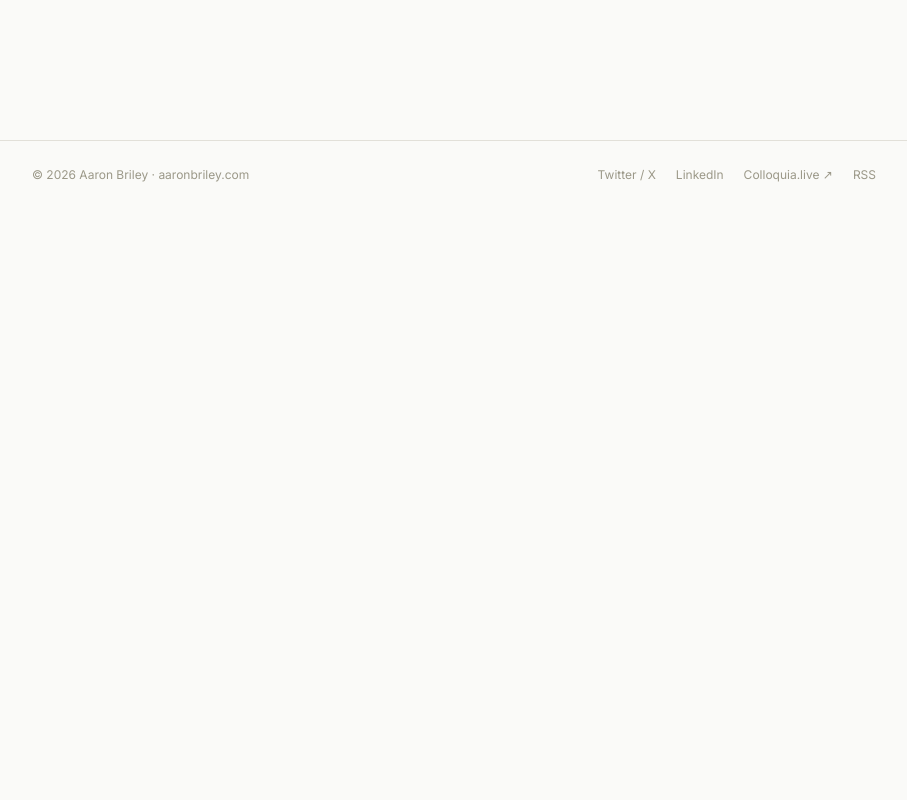
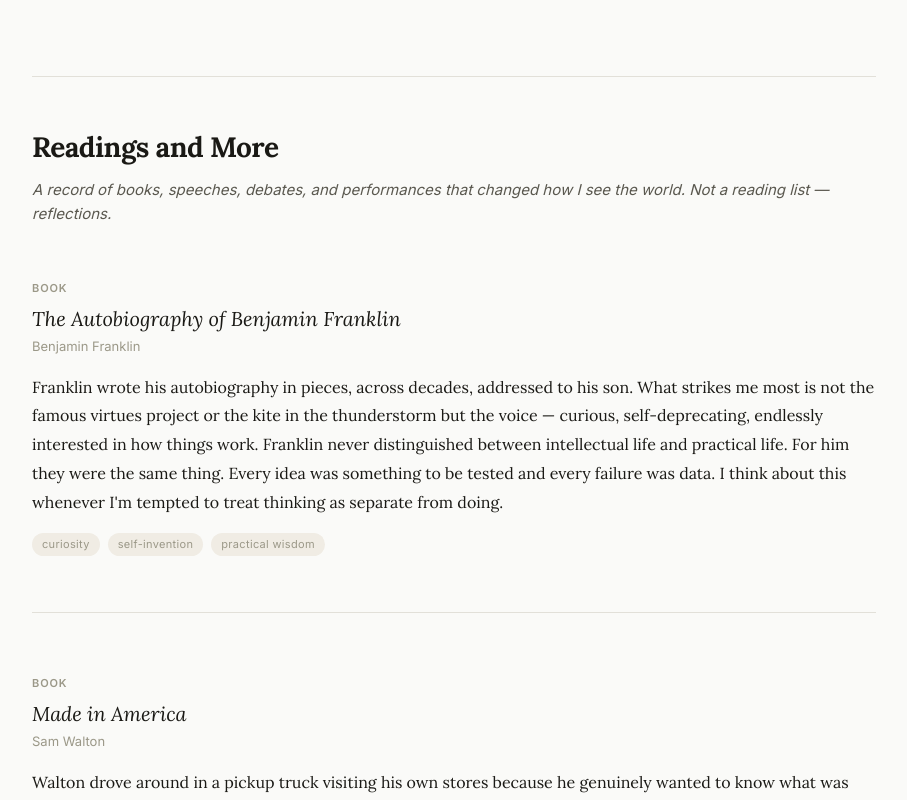
Before and after one commit to aaronbriley/aaron-briley-site, a React (Vite) app: page /reading in a window 1280 px wide. Shown: the part 1040-1840 px from the top of the page, without its empty margins (186-1093 px from the left). Before the commit the page ends 1249 px from the top, so only its background shows below. Built offline with nearby package versions, Linux system fonts and the light colour scheme.

Commit message:
Update Reading.tsx

```diff
--- a/src/pages/Reading.tsx
+++ b/src/pages/Reading.tsx
@@ -1,4 +1,4 @@
-import { BOOKS } from "../data/articles";
+import { BOOKS, ENCOUNTERS } from "../data/articles";
 
 const SECTIONS = ["Currently Reading", "Recently Finished", "Favorites"] as const;
 
@@ -6,21 +6,79 @@
   return (
     <main>
       <div className="site-container">
+
+        {/* Books section */}
         <section style={{ padding: "48px 0 32px" }}>
-          <h1 style={{ fontFamily: "var(--font-serif)", fontSize: "36px", fontWeight: 700, color: "var(--color-text-primary)", marginBottom: "8px", letterSpacing: "-0.02em" }} className="page-h1">Reading</h1>
-          <p style={{ fontFamily: "var(--font-sans)", fontSize: "15px", color: "var(--color-text-secondary)", lineHeight: 1.6 }}>What's on my nightstand and what's shaped my thinking.</p>
+          <h1
+            style={{
+              fontFamily: "var(--font-serif)",
+              fontSize: "36px",
+              fontWeight: 700,
+              color: "var(--color-text-primary)",
+              marginBottom: "8px",
+              letterSpacing: "-0.02em",
+            }}
+            className="page-h1"
+          >
+            Reading
+          </h1>
+          <p
+            style={{
+              fontFamily: "var(--font-sans)",
+              fontSize: "15px",
+              color: "var(--color-text-secondary)",
+              lineHeight: 1.6,
+            }}
+          >
+            What's on my nightstand and what's shaped my thinking.
+          </p>
         </section>
+
         <section style={{ paddingBottom: "64px" }}>
           {SECTIONS.map((section) => {
             const books = BOOKS.filter((b) => b.section === section);
             return (
               <div key={section} style={{ marginBottom: "40px" }}>
-                <h2 style={{ fontFamily: "var(--font-sans)", fontSize: "11px", fontWeight: 600, color: "var(--color-text-tertiary)", textTransform: "uppercase", letterSpacing: "0.08em", marginBottom: "16px", paddingBottom: "10px", borderBottom: "0.5px solid var(--color-border)" }}>{section}</h2>
+                <h2
+                  style={{
+                    fontFamily: "var(--font-sans)",
+                    fontSize: "11px",
+                    fontWeight: 600,
+                    color: "var(--color-text-tertiary)",
+                    textTransform: "uppercase",
+                    letterSpacing: "0.08em",
+                    marginBottom: "16px",
+                    paddingBottom: "10px",
+                    borderBottom: "0.5px solid var(--color-border)",
+                  }}
+                >
+                  {section}
+                </h2>
                 <div style={{ display: "flex", flexDirection: "column", gap: "12px" }}>
                   {books.map((book) => (
                     <div key={book.title}>
-                      <span style={{ fontFamily: "var(--font-serif)", fontSize: "17px", fontStyle: "italic", fontWeight: 400, color: "var(--color-text-primary)", display: "block", marginBottom: "2px" }}>{book.title}</span>
-                      <span style={{ fontFamily: "var(--font-sans)", fontSize: "13px", color: "var(--color-text-tertiary)" }}>{book.author}</span>
+                      <span
+                        style={{
+                          fontFamily: "var(--font-serif)",
+                          fontSize: "17px",
+                          fontStyle: "italic",
+                          fontWeight: 400,
+                          color: "var(--color-text-primary)",
+                          display: "block",
+                          marginBottom: "2px",
+                        }}
+                      >
+                        {book.title}
+                      </span>
+                      <span
+                        style={{
+                          fontFamily: "var(--font-sans)",
+                          fontSize: "13px",
+                          color: "var(--color-text-tertiary)",
+                        }}
+                      >
+                        {book.author}
+                      </span>
                     </div>
                   ))}
                 </div>
@@ -28,7 +86,120 @@
             );
           })}
         </section>
+
+        {/* Readings and More section */}
+        <section style={{ paddingBottom: "80px", borderTop: "0.5px solid var(--color-border)", paddingTop: "48px" }}>
+          <h2
+            style={{
+              fontFamily: "var(--font-serif)",
+              fontSize: "28px",
+              fontWeight: 700,
+              color: "var(--color-text-primary)",
+              marginBottom: "8px",
+              letterSpacing: "-0.02em",
+            }}
+          >
+            Readings and More
+          </h2>
+          <p
+            style={{
+              fontFamily: "var(--font-sans)",
+              fontSize: "15px",
+              color: "var(--color-text-secondary)",
+              lineHeight: 1.6,
+              marginBottom: "48px",
+              fontStyle: "italic",
+            }}
+          >
+            A record of books, speeches, debates, and performances that changed how I see the world. Not a reading list — reflections.
+          </p>
+
+          {ENCOUNTERS.map((encounter, index) => (
+            <article
+              key={index}
+              style={{
+                marginBottom: "56px",
+                paddingBottom: "56px",
+                borderBottom: index < ENCOUNTERS.length - 1 ? "0.5px solid var(--color-border)" : "none",
+              }}
+            >
+              <span
+                style={{
+                  display: "inline-block",
+                  fontFamily: "var(--font-sans)",
+                  fontSize: "11px",
+                  fontWeight: 600,
+                  letterSpacing: "0.08em",
+                  textTransform: "uppercase",
+                  color: "var(--color-text-tertiary)",
+                  marginBottom: "8px",
+                }}
+              >
+                {encounter.type}
+              </span>
+              <h3
+                style={{
+                  fontFamily: "var(--font-serif)",
+                  fontSize: "20px",
+                  fontStyle: "italic",
+                  fontWeight: 400,
+                  color: "var(--color-text-primary)",
+                  margin: "0 0 4px",
+                  lineHeight: 1.3,
+                }}
+              >
+                {encounter.title}
+              </h3>
+              <p
+                style={{
+                  fontFamily: "var(--font-sans)",
+                  fontSize: "13px",
+                  color: "var(--color-text-tertiary)",
+                  margin: "0 0 16px",
+                }}
+              >
+                {encounter.author}
+              </p>
+              <p
+                style={{
+                  fontFamily: "var(--font-serif)",
+                  fontSize: "16px",
+                  color: "var(--color-text-primary)",
+                  lineHeight: 1.8,
+                  margin: "0 0 16px",
+                }}
+              >
+                {encounter.reflection}
+              </p>
+              <div style={{ display: "flex", gap: "8px", flexWrap: "wrap" }}>
+                {encounter.themes.map((theme) => (
+                  <span
+                    key={theme}
+                    style={{
+                      fontFamily: "var(--font-sans)",
+                      fontSize: "11px",
+                      color: "var(--color-text-tertiary)",
+                      background: "var(--color-surface-raised, #f0ece4)",
+                      padding: "3px 10px",
+                      borderRadius: "12px",
+                      letterSpacing: "0.03em",
+                    }}
+                  >
+                    {theme}
+                  </span>
+                ))}
+              </div>
+            </article>
+          ))}
+        </section>
+
       </div>
+
+      <style>{`
+        @media (max-width: 640px) {
+          .page-h1 { font-size: 28px !important; }
+        }
+      `}</style>
     </main>
   );
 }
```
